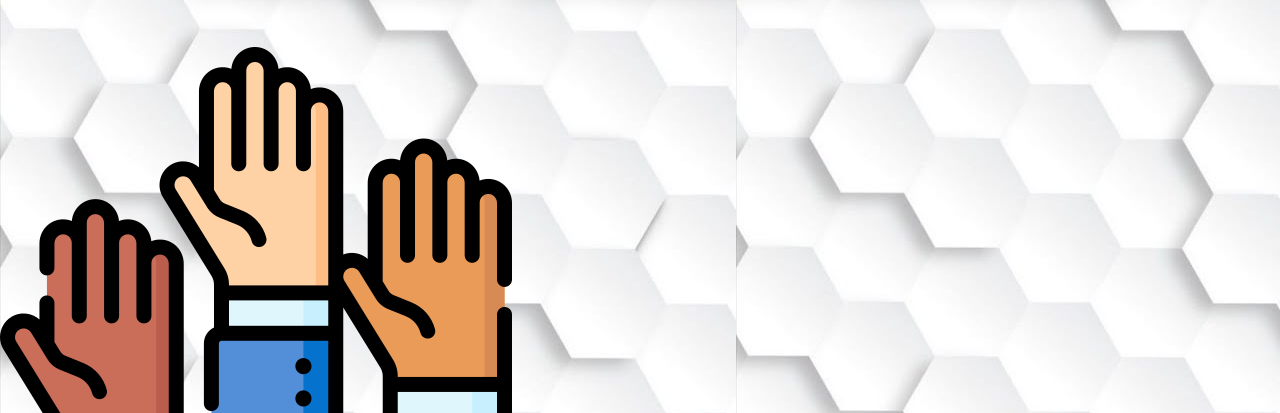
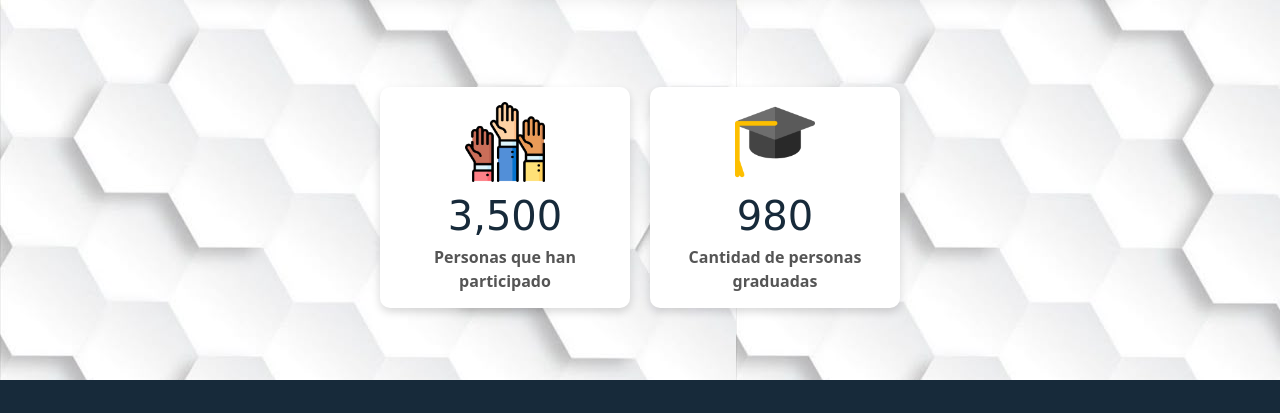
Before and after one commit to vastrocode72/pi_web1, a website: page index.html in a window 1280 px wide. Shown: the part 1383-1796 px from the top of the page. Drawn offline with nearby package versions, Linux system fonts and the light colour scheme; a web font is replaced by a local one.

Commit message:
updated full index

```diff
--- a/assets/css/style.css
+++ b/assets/css/style.css
@@ -1434,3 +1434,50 @@ BOTONES NAV-BUTTON (clase .nav-button)
     outline: 2px solid #007bff;
     outline-offset: 2px;
 }
+
+/* Sección de estadísticas */
+.estadisticas {
+  padding: 40px 0;
+  text-align: center;
+}
+
+.numeros-estadisticas {
+  display: flex;
+  align-items: center;
+  gap: 20px;
+  justify-content: center;
+}
+
+.icono {
+  width: 80px;
+  height: 80px;
+  object-fit: contain;
+  margin-bottom: 10px;
+}
+
+.contador {
+  background: white;
+  border-radius: 10px;
+  padding: 15px 25px;
+  box-shadow: 0 4px 8px rgba(0, 0, 0, 0.15);
+  width: 250px;
+  transition: transform 0.3s, box-shadow 0.5s;
+  cursor: pointer;
+}
+
+.contador:hover {
+  transform: scale(1.10);
+  box-shadow: 0 10px 12px rgba(0, 0, 0, 0.25);
+}
+
+.contador h3 {
+  font-size: 2.5rem;
+  color: var(--color-primary);
+  margin: 0;
+}
+
+.contador p {
+  margin: 5px 0 0;
+  font-weight: bold;
+  color: #555;
+}
```
